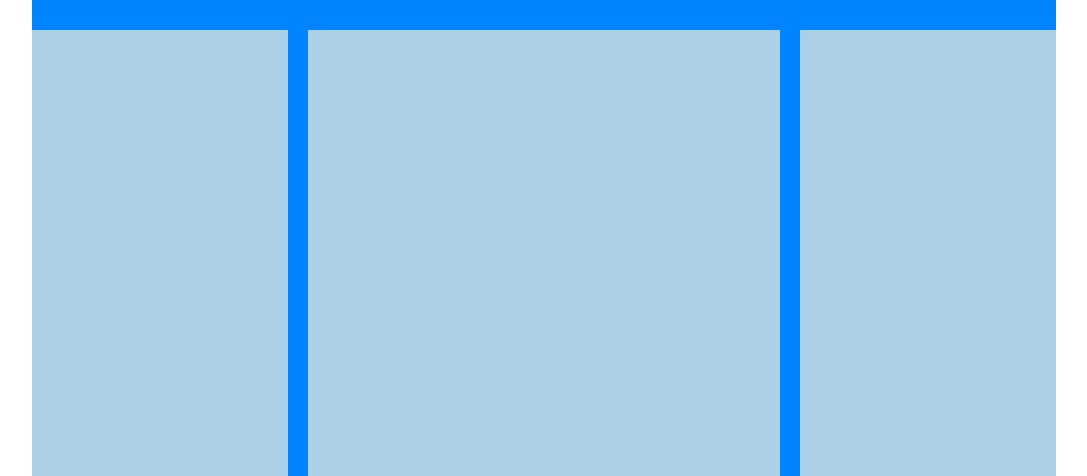
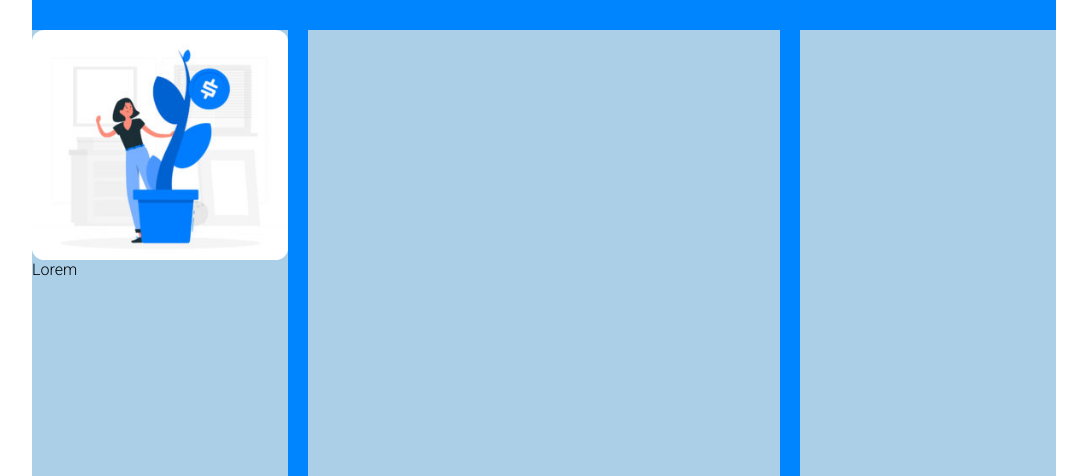
Before and after one commit to AndreaRospi/htmlcss-wp, a plain HTML site: page index.html in a window 1280 px wide. Shown: the part 654-1130 px from the top of the page, without its empty margins (96-1183 px from the left). Drawn offline with Linux system fonts and the light colour scheme.

Commit message:
colonna sinistra immagine e titolo

```diff
--- a/css/style.css
+++ b/css/style.css
@@ -100,12 +100,24 @@ main {
     padding-bottom: 20px;
 }
 
+/* sezione slogan */
+
 .title h1{
     font-weight: 500;
 }
 
 .subtitle{
     color: #aaaaaa;
+}
+
+/* fine sezione slogan */
+
+.img-sn{
+    height: 230px;
+    background-image: url(../img/img-1.jpg);
+    background-repeat: no-repeat;
+    background-size: cover;
+    border-radius: 5%;
 }
 
 .col-sn,
--- a/index.html
+++ b/index.html
@@ -17,7 +17,7 @@
         <header>
 
             <div class="header-top mb-20">
-               <img id="logo" src="img/logo.png" alt="">
+               <img id="logo" src="img/logo.png" alt="jumbotron">
                <!-- inizio barra nav -->
                <div id="navigatore">
                 <nav>
@@ -55,7 +55,10 @@
 
             <!-- content -->
             <div class="content clearfix">
-                <aside class="col-sn left"></aside>
+                <aside class="col-sn left">
+                    <div class="img-sn"></div>
+                    <h4>Lorem</h4>
+                </aside>
                 <div class="main-content left"></div>
                 <aside class="col-dx left"></aside>
             </div>
```
